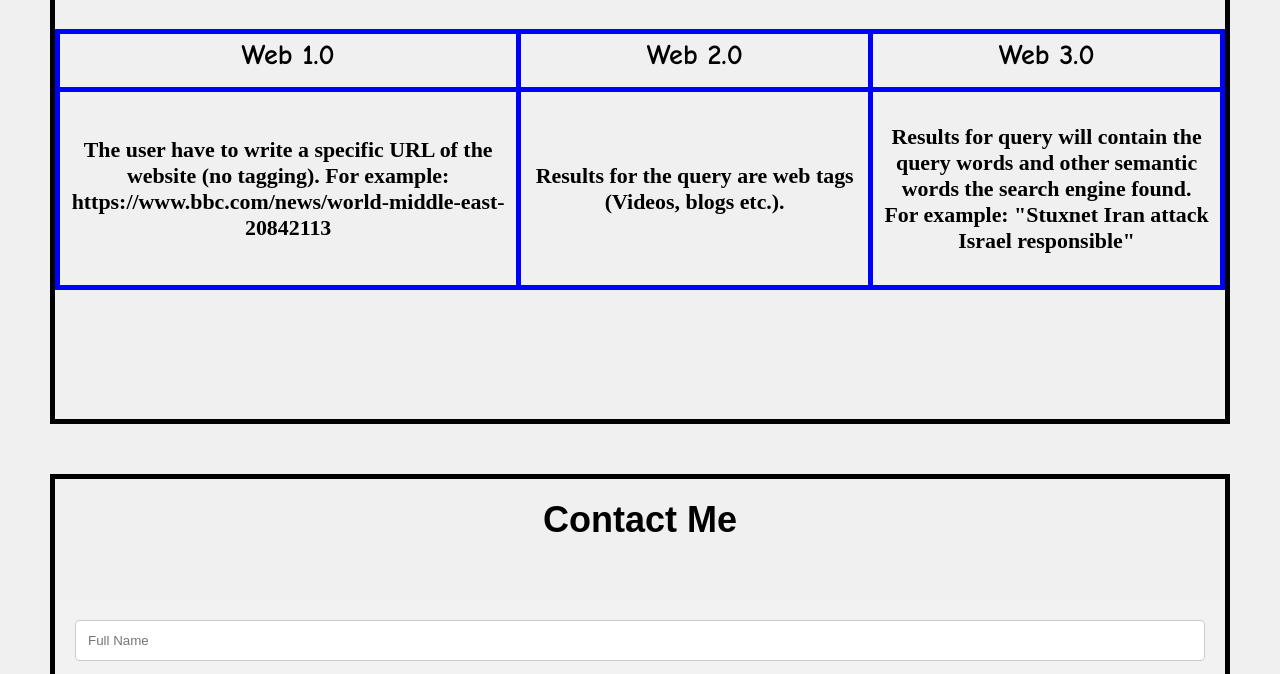
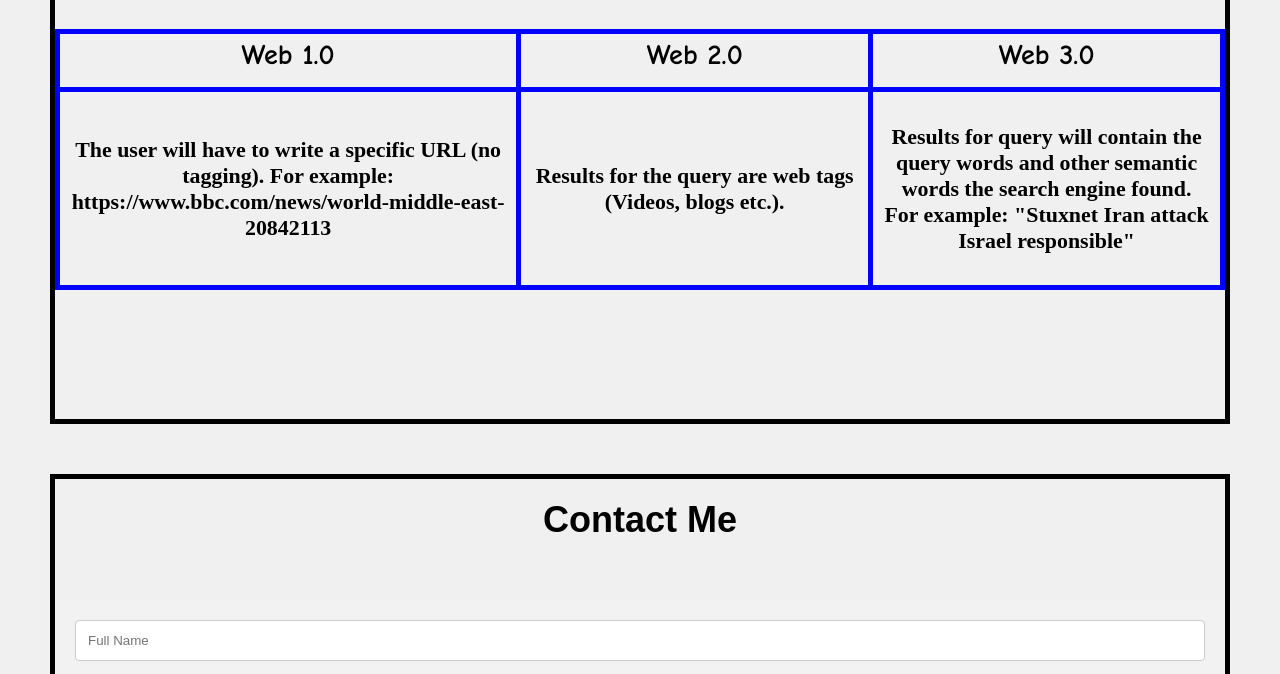
Before and after one commit to Web-Development-Environments-2021/311178123, a plain HTML site: page index.html in a window 1280 px wide. Shown: the part 4400-5074 px from the top of the page. Drawn offline with Linux system fonts and the light colour scheme.

Commit message:
typos fix

```diff
--- a/index.html
+++ b/index.html
@@ -287,7 +287,7 @@
       </tr>
       <td width="20%">
           <h3>
-            The user have to write a specific URL of the website (no tagging).
+            The user will have to write a specific URL (no tagging).
             For example:
             https://www.bbc.com/news/world-middle-east-20842113
           </h3>
```
